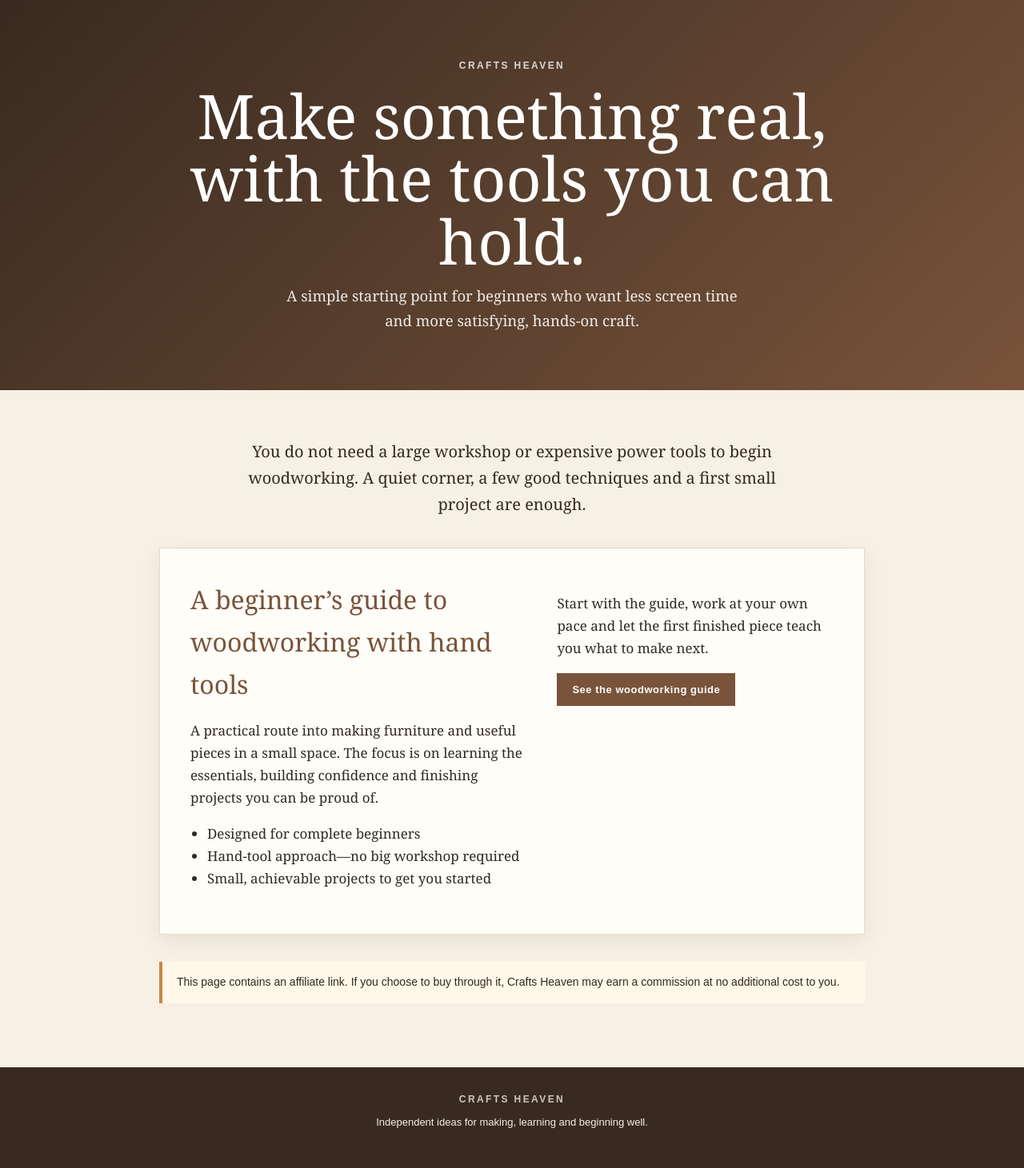
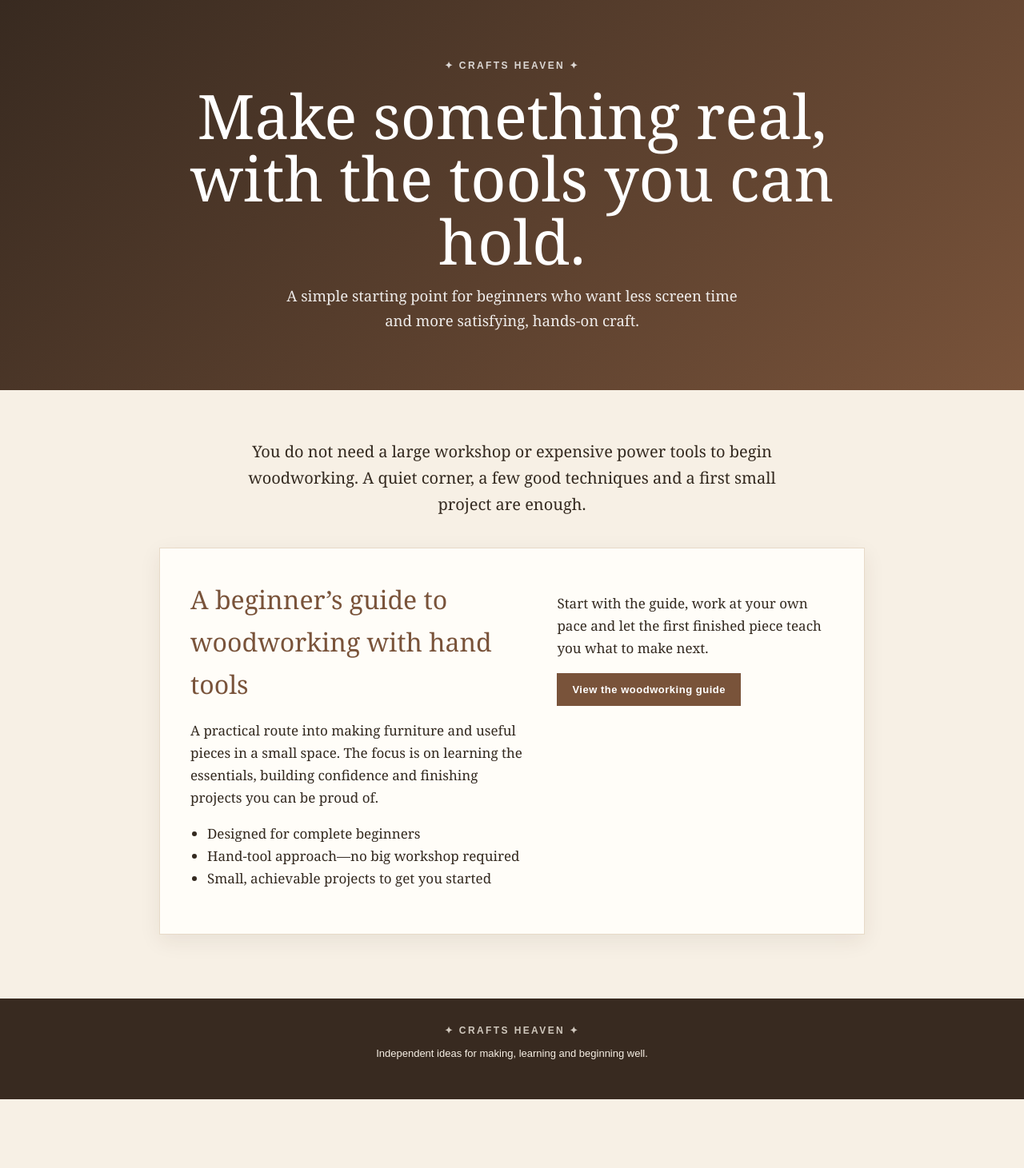
Before and after one commit to ChristopherDuffy-creator/youtube-domain-crawler, a FastAPI app: template app/templates/crafts.html in a window 1280 px wide. Shown: the whole page at 80% size. After the commit the page ends 1375 px from the top, so only its background shows below. Run offline with FastAPI, Linux system fonts and the light colour scheme; the template is opened without the code that fills it, so the values that code supplies are empty; data comes from the database, SQL or seed files in the repository; parts of the project's set-up code (start-up, migrations or seed data) failed here and were passed over; some libraries are stand-ins or nearby versions.

Commit message:
Polish affiliate landing pages and repair offer cards

```diff
--- a/app/templates/crafts.html
+++ b/app/templates/crafts.html
@@ -9,12 +9,11 @@
   </style>
 </head>
 <body>
-  <header><div class="mark">Crafts Heaven</div><h1>Make something real, with the tools you can hold.</h1><p>A simple starting point for beginners who want less screen time and more satisfying, hands-on craft.</p></header>
+  <header><div class="mark">✦ Crafts Heaven ✦</div><h1>Make something real, with the tools you can hold.</h1><p>A simple starting point for beginners who want less screen time and more satisfying, hands-on craft.</p></header>
   <main>
     <p class="lead">You do not need a large workshop or expensive power tools to begin woodworking. A quiet corner, a few good techniques and a first small project are enough.</p>
-    <section class="panel"><div><h2>A beginner’s guide to woodworking with hand tools</h2><p>A practical route into making furniture and useful pieces in a small space. The focus is on learning the essentials, building confidence and finishing projects you can be proud of.</p><ul><li>Designed for complete beginners</li><li>Hand-tool approach—no big workshop required</li><li>Small, achievable projects to get you started</li></ul></div><div><p>Start with the guide, work at your own pace and let the first finished piece teach you what to make next.</p><a class="button" href="https://www.checkout-ds24.com/redir/54274/infod03e/craftsheaven" rel="sponsored noopener" target="_blank">See the woodworking guide</a></div></section>
-    <aside class="fine">This page contains an affiliate link. If you choose to buy through it, Crafts Heaven may earn a commission at no additional cost to you.</aside>
+    <section class="panel"><div><h2>A beginner’s guide to woodworking with hand tools</h2><p>A practical route into making furniture and useful pieces in a small space. The focus is on learning the essentials, building confidence and finishing projects you can be proud of.</p><ul><li>Designed for complete beginners</li><li>Hand-tool approach—no big workshop required</li><li>Small, achievable projects to get you started</li></ul></div><div><p>Start with the guide, work at your own pace and let the first finished piece teach you what to make next.</p><a class="button" href="https://www.digistore24.com/product/54274" rel="noopener" target="_blank">View the woodworking guide</a></div></section>
   </main>
-  <footer><div class="mark">Crafts Heaven</div><p>Independent ideas for making, learning and beginning well.</p></footer>
+  <footer><div class="mark">✦ Crafts Heaven ✦</div><p>Independent ideas for making, learning and beginning well.</p></footer>
 </body>
 </html>
```
